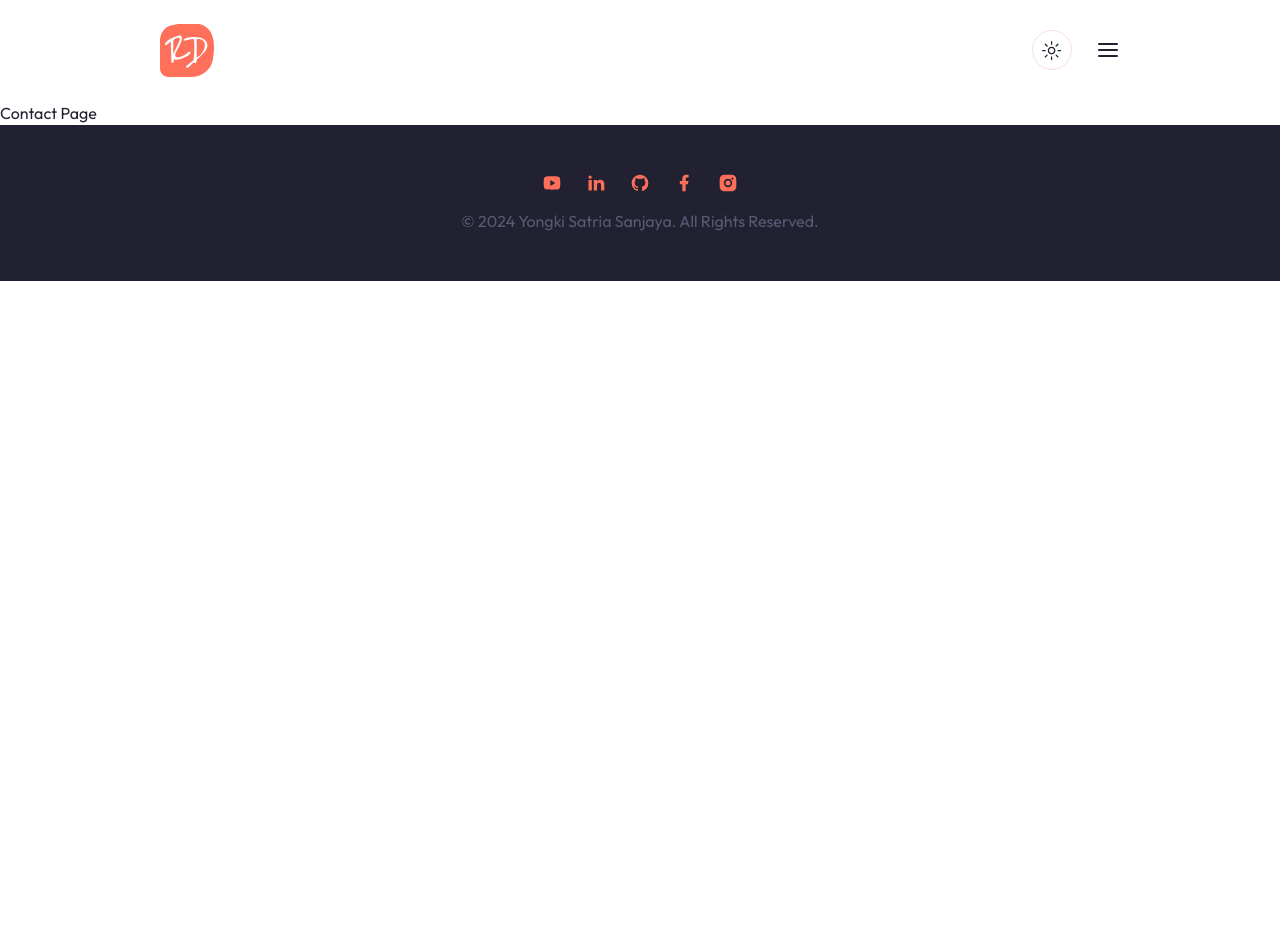
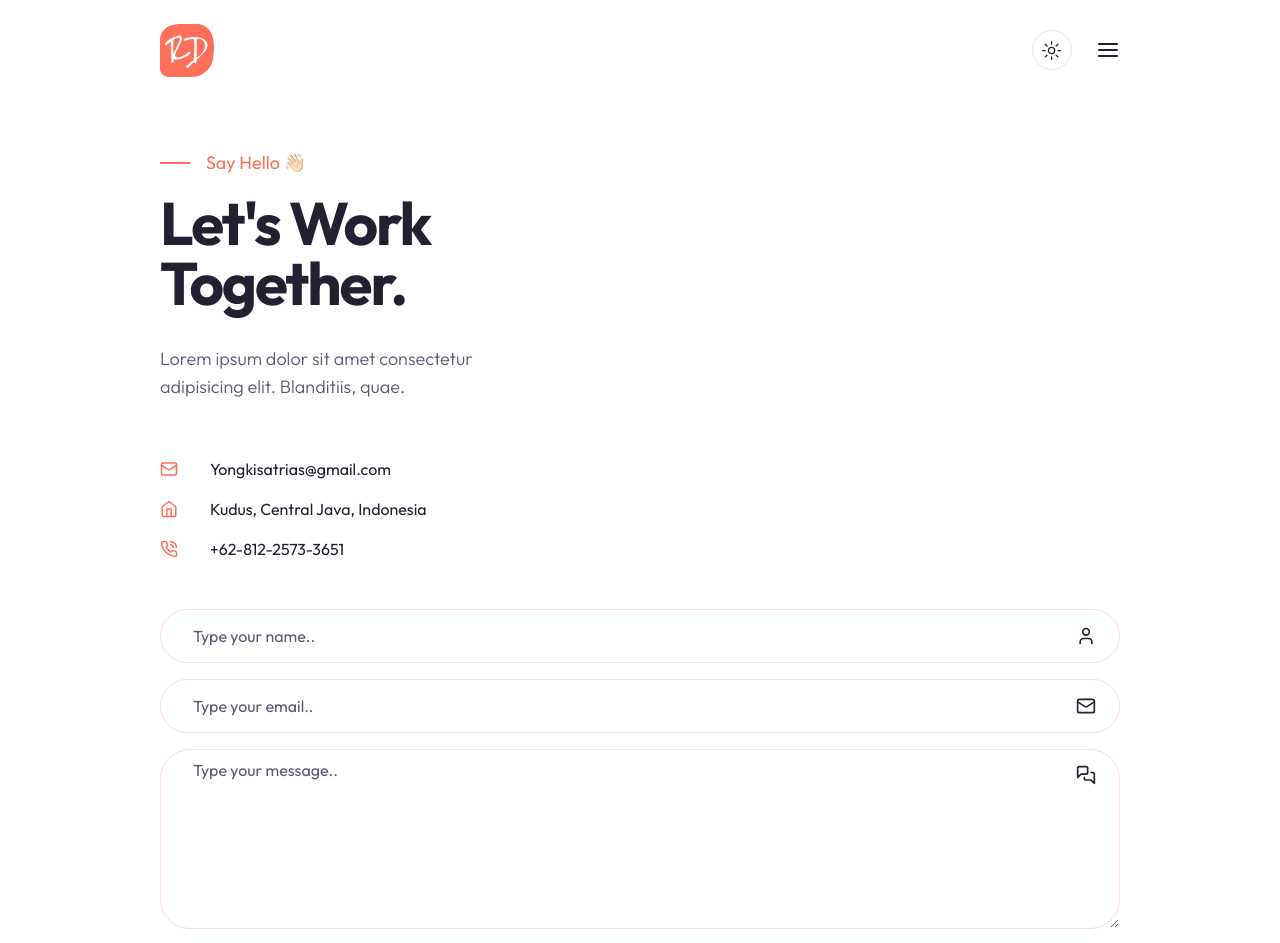
Before and after one commit to yongkisatrias/yongki-portfolio, a Next.js app: page /contact in a window 1280 px wide. Shown: the top 943 px of the page. Before the commit the page ends 800 px from the top, so only its background shows below. Built offline with nearby package versions, Linux system fonts and the light colour scheme.

Commit message:
[UPDATE] Update contact page

```diff
--- a/app/contact/page.jsx
+++ b/app/contact/page.jsx
@@ -1,7 +1,54 @@
-import React from "react";
+import { MailIcon, HomeIcon, PhoneCall } from "lucide-react";
+
+// Components
+import Form from "@/components/Form";
 
 const Contact = () => {
-  return <div>Contact Page</div>;
+  return (
+    <section>
+      <div className="container mx-auto">
+        {/* Text & Illustration */}
+        <div className="grid xl:grid-cols-2 pt-12 xl:h-[480px] mb-6 xl:mb-24">
+          {/* Text */}
+          <div className="flex flex-col justify-center">
+            <div className="flex items-center gap-x-4 text-primary text-lg mb-4">
+              <span className="w-[30px] h-[2px] bg-primary"></span>
+              Say Hello 👋🏻
+            </div>
+            <h1 className="h1 max-w-md mb-8">Let's Work Together.</h1>
+            <p className="subtitle max-w-[400px]">
+              Lorem ipsum dolor sit amet consectetur adipisicing elit.
+              Blanditiis, quae.
+            </p>
+          </div>
+          {/* Illustration */}
+          <div className="hidden xl:flex w-full bg-contact_illustration_light dark:bg-contact_illustration_dark bg-contain bg-top bg-no-repeat"></div>
+        </div>
+        {/* Info Text & Form */}
+        <div className="grid xl:grid-cols-2 mb-24 xl:mb-32">
+          {/* Info Text */}
+          <div className="flex flex-col gap-y-4 xl:gap-y-14 mb-12 xl:mb-24 text-base xl:text-lg">
+            {/* Mail */}
+            <div className="flex items-center gap-x-8">
+              <MailIcon size={18} className="text-primary" />
+              <div>Yongkisatrias@gmail.com</div>
+            </div>
+            {/* Address */}
+            <div className="flex items-center gap-x-8">
+              <HomeIcon size={18} className="text-primary" />
+              <div>Kudus, Central Java, Indonesia</div>
+            </div>
+            {/* Phone */}
+            <div className="flex items-center gap-x-8">
+              <PhoneCall size={18} className="text-primary" />
+              <div>+62-812-2573-3651</div>
+            </div>
+          </div>
+          <Form />
+        </div>
+      </div>
+    </section>
+  );
 };
 
 export default Contact;
--- /dev/null
+++ b/components/Form.jsx
@@ -0,0 +1,34 @@
+"use client";
+
+import { Button } from "./ui/button";
+import { Input } from "./ui/input";
+import { Textarea } from "./ui/textarea";
+import { User, MailIcon, ArrowRightIcon, MessagesSquare } from "lucide-react";
+
+const Form = () => {
+  return (
+    <form className="flex flex-col gap-y-4">
+      {/* Input */}
+      <div className="relative flex items-center">
+        <Input type="name" id="name" placeholder="Type your name.." />
+        <User className="absolute right-6" size={20} />
+      </div>
+      {/* Input */}
+      <div className="relative flex items-center">
+        <Input type="email" id="email" placeholder="Type your email.." />
+        <MailIcon className="absolute right-6" size={20} />
+      </div>
+      {/* Textarea */}
+      <div className="relative flex items-center">
+        <Textarea placeholder="Type your message.." />
+        <MessagesSquare className="absolute top-4 right-6" size={20} />
+      </div>
+      <Button className="flex items-center gap-x-1 max-w-[166px]">
+        Let's Talk
+        <ArrowRightIcon size={20} />
+      </Button>
+    </form>
+  );
+};
+
+export default Form;
--- a/components/ui/input.jsx
+++ b/components/ui/input.jsx
@@ -1,19 +1,20 @@
-import * as React from "react"
+import * as React from "react";
 
-import { cn } from "@/lib/utils"
+import { cn } from "@/lib/utils";
 
 const Input = React.forwardRef(({ className, type, ...props }, ref) => {
   return (
-    (<input
+    <input
       type={type}
       className={cn(
-        "flex h-10 w-full rounded-md border border-input bg-background px-3 py-2 text-sm ring-offset-background file:border-0 file:bg-transparent file:text-sm file:font-medium placeholder:text-muted-foreground focus-visible:outline-none focus-visible:ring-2 focus-visible:ring-ring focus-visible:ring-offset-2 disabled:cursor-not-allowed disabled:opacity-50",
+        "flex h-[54px] w-full rounded-full border border-input bg-background px-8 py-2 text-base ring-offset-background file:border-0 file:bg-transparent file:text-sm file:font-medium placeholder:text-muted-foreground focus-visible:outline-none focus-visible:ring-2 focus-visible:ring-ring focus-visible:ring-offset-2 disabled:cursor-not-allowed disabled:opacity-50",
         className
       )}
       ref={ref}
-      {...props} />)
+      {...props}
+    />
   );
-})
-Input.displayName = "Input"
+});
+Input.displayName = "Input";
 
-export { Input }
+export { Input };
--- a/components/ui/textarea.jsx
+++ b/components/ui/textarea.jsx
@@ -1,18 +1,19 @@
-import * as React from "react"
+import * as React from "react";
 
-import { cn } from "@/lib/utils"
+import { cn } from "@/lib/utils";
 
 const Textarea = React.forwardRef(({ className, ...props }, ref) => {
   return (
-    (<textarea
+    <textarea
       className={cn(
-        "flex min-h-[80px] w-full rounded-md border border-input bg-background px-3 py-2 text-sm ring-offset-background placeholder:text-muted-foreground focus-visible:outline-none focus-visible:ring-2 focus-visible:ring-ring focus-visible:ring-offset-2 disabled:cursor-not-allowed disabled:opacity-50",
+        "flex min-h-[180px] w-full rounded-[30px] border border-input bg-background px-8 py-2 text-base ring-offset-background placeholder:text-muted-foreground focus-visible:outline-none focus-visible:ring-2 focus-visible:ring-ring focus-visible:ring-offset-2 disabled:cursor-not-allowed disabled:opacity-50",
         className
       )}
       ref={ref}
-      {...props} />)
+      {...props}
+    />
   );
-})
-Textarea.displayName = "Textarea"
+});
+Textarea.displayName = "Textarea";
 
-export { Textarea }
+export { Textarea };
--- a/tailwind.config.js
+++ b/tailwind.config.js
@@ -88,6 +88,8 @@
         dots_dark: "url(/dots-dark.svg)",
         work_project_bg_light: "url(/work/project-bg-light.png)",
         work_project_bg_dark: "url(/work/project-bg-dark.png)",
+        contact_illustration_light: "url(/contact/illustration-light.svg)",
+        contact_illustration_dark: "url(/contact/illustration-dark.svg)",
       },
     },
   },
```
